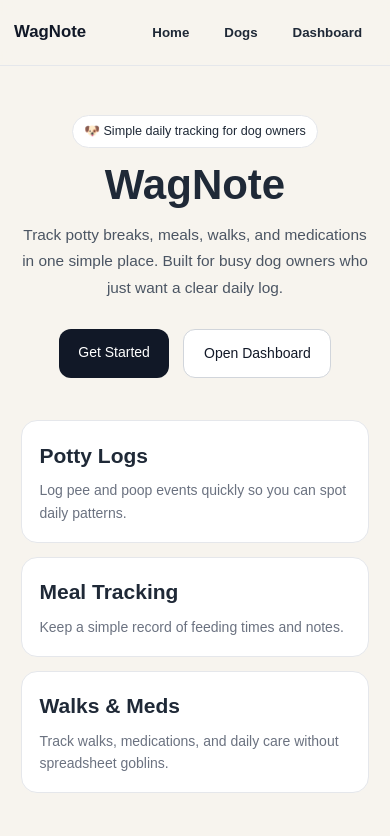
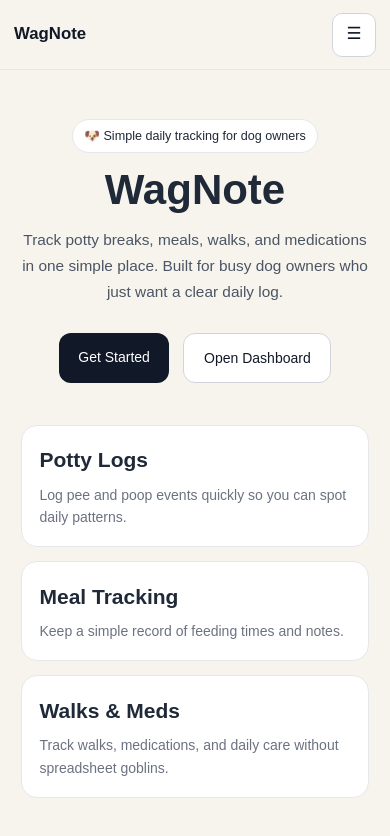
Before and after one commit to crossar/wagnote, a Next.js app: page / in a window 390 px wide. Shown: the top 836 px of the page. Built offline with nearby package versions, Linux system fonts and the light colour scheme.

Commit message:
Add active nav highlighting and Add responsive mobile navbar menu

```diff
--- a/src/components/Navbar.js
+++ b/src/components/Navbar.js
@@ -1,14 +1,57 @@
+"use client";
+
 import Link from "next/link";
+import { usePathname } from "next/navigation";
+import { useEffect, useState } from "react";
+
+const navItems = [
+  { href: "/", label: "Home" },
+  { href: "/dogs", label: "Dogs" },
+  { href: "/dashboard", label: "Dashboard" },
+];
 
 export default function Navbar() {
-  const linkStyle = {
-    padding: "0.65rem 1rem",
+  const pathname = usePathname();
+  const [menuOpen, setMenuOpen] = useState(false);
+  const [isMobile, setIsMobile] = useState(false);
+
+  useEffect(() => {
+    function checkScreen() {
+      setIsMobile(window.innerWidth <= 768);
+    }
+
+    checkScreen();
+    window.addEventListener("resize", checkScreen);
+
+    return () => window.removeEventListener("resize", checkScreen);
+  }, []);
+
+  useEffect(() => {
+    setMenuOpen(false);
+  }, [pathname]);
+
+  function isActive(href) {
+    return href === "/" ? pathname === "/" : pathname.startsWith(href);
+  }
+
+  function getLinkStyle(href, mobile = false) {
+    const active = isActive(href);
+
+    return {
+      display: "block",
+      width: mobile ? "100%" : "auto",
+      padding: "0.75rem 1rem",
       borderRadius: "10px",
       textDecoration: "none",
-    color: "#1f2937",
       fontWeight: "bold",
       fontSize: "0.95rem",
+      transition: "all 0.2s ease",
+      backgroundColor: active ? "#111827" : "transparent",
+      color: active ? "#ffffff" : "#1f2937",
+      border: active ? "1px solid #111827" : "1px solid transparent",
+      textAlign: mobile ? "left" : "center",
     };
+  }
 
   return (
     <header
@@ -26,11 +69,14 @@ export default function Navbar() {
           maxWidth: "1100px",
           margin: "0 auto",
           padding: "0.9rem 1rem",
+        }}
+      >
+        <div
+          style={{
             display: "flex",
             alignItems: "center",
             justifyContent: "space-between",
             gap: "1rem",
-          flexWrap: "wrap",
           }}
         >
           <Link
@@ -45,6 +91,29 @@ export default function Navbar() {
             WagNote
           </Link>
 
+          {isMobile ? (
+            <button
+              onClick={() => setMenuOpen((prev) => !prev)}
+              aria-label="Toggle navigation menu"
+              style={{
+                border: "1px solid #d1d5db",
+                backgroundColor: "#fff",
+                color: "#111827",
+                borderRadius: "10px",
+                width: "44px",
+                minWidth: "44px",
+                height: "44px",
+                minHeight: "44px",
+                display: "flex",
+                alignItems: "center",
+                justifyContent: "center",
+                cursor: "pointer",
+                fontSize: "1.2rem",
+              }}
+            >
+              {menuOpen ? "✕" : "☰"}
+            </button>
+          ) : (
             <nav
               style={{
                 display: "flex",
@@ -53,16 +122,38 @@ export default function Navbar() {
                 flexWrap: "wrap",
               }}
             >
-          <Link href="/" style={linkStyle}>
-            Home
+              {navItems.map((item) => (
+                <Link
+                  key={item.href}
+                  href={item.href}
+                  style={getLinkStyle(item.href)}
+                >
+                  {item.label}
                 </Link>
-          <Link href="/dogs" style={linkStyle}>
-            Dogs
+              ))}
+            </nav>
+          )}
+        </div>
+
+        {isMobile && menuOpen && (
+          <nav
+            style={{
+              display: "grid",
+              gap: "0.5rem",
+              marginTop: "1rem",
+            }}
+          >
+            {navItems.map((item) => (
+              <Link
+                key={item.href}
+                href={item.href}
+                style={getLinkStyle(item.href, true)}
+              >
+                {item.label}
               </Link>
-          <Link href="/dashboard" style={linkStyle}>
-            Dashboard
-          </Link>
+            ))}
           </nav>
+        )}
       </div>
     </header>
   );
```
Lines whose indentation alone changed are shown as unchanged.
